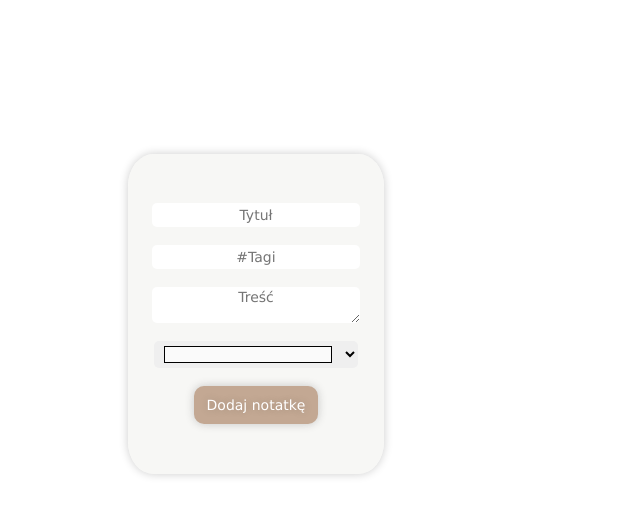
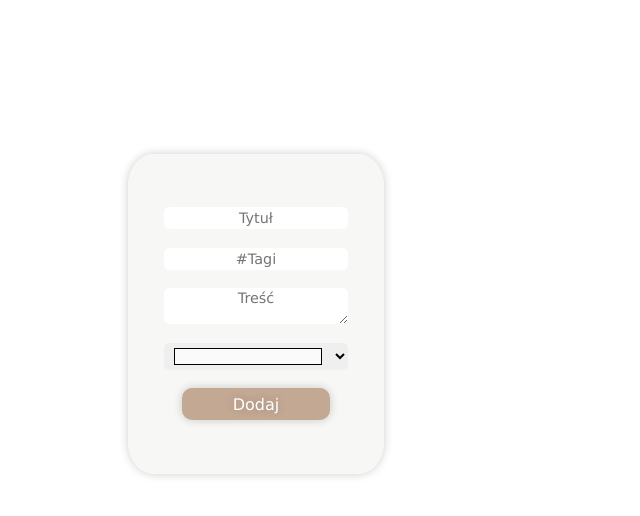
Before and after one commit to KarolinaMatysiak/Js_Labratorium, a plain HTML site: page pages/index.html in a window 1280 px wide. Shown: the whole page, without its empty margins (0-640 px from the left). Drawn offline with Linux system fonts and the light colour scheme.

Commit message:
css changes

```diff
--- a/pages/index.html
+++ b/pages/index.html
@@ -74,7 +74,7 @@
             </datalist>
 
             <button class="form-submit-button" type="submit" >
-              Dodaj notatkę
+              Dodaj
             </button>
           </form>
         </div>
--- a/styles/index.css
+++ b/styles/index.css
@@ -1,5 +1,18 @@
 :root {
+  --font-family: Verdana, sans-serif;
+  --font-size-small: 0.9em;
+  --font-size-medium: 1.1em;
+  --font-size-large: 1.4em;
+  --font-size-submit-button: 1em;
   --shadow: 0 0 10px rgba(0, 0, 0, 0.2);
+  --main-bg-color: rgb(195, 168, 147);
+  --note-hover-bg-color: rgb(159, 157, 157);
+}
+
+*,
+*::before,
+*::after {
+  box-sizing: border-box;
 }
 
 body {
@@ -7,8 +20,8 @@ body {
   background-size: cover;
   background-attachment: fixed;
   height: 100vh;
-  padding: 0%;
-  margin: 0%;
+  margin: 0;
+  font-family: var(--font-family);
 }
 
 .main-container {
@@ -43,11 +56,11 @@ form {
 }
 
 .form-element {
-  width: 115%;
+  width: 100%;
   text-align: center;
   margin-bottom: 10%;
-  font-size: 14px;
-  font-family: Verdana, sans-serif;
+  font-size: var(--font-size-small);
+  font-family: var(--font-family);
   min-height: 7%;
   border-radius: 5px;
   border: none;
@@ -55,45 +68,46 @@ form {
 }
 
 .form-element:hover {
-  transform: scale(1.02);
+  transform: scale(1.05);
 }
 
 textarea {
   max-height: 30%;
-  font-family: Verdana, sans-serif;
+  font-family: var(--font-family);
   resize: vertical;
 }
 
 .form-submit-button {
-  background-color: rgb(195, 168, 147);
+  background-color: var(--main-bg-color);
   border: none;
   color: white;
   border-radius: 10px;
   box-shadow: var(--shadow);
   text-align: center;
   cursor: pointer;
-  font-size: 14px;
+  font-size: var(--font-size-submit-button);
   display: inline-block;
-  height: 12%;
-  width: 70%;
+  height: 10%;
+  width: 80%;
   text-shadow: var(--shadow);
-  font-family: Verdana, sans-serif;
+  font-family: var(--font-family);
   transition: transform 0.2s ease, background-color 0.2s ease;
 }
 
 .form-submit-button:hover {
-  background-color: rgb(150, 146, 146);
+  background-color: var(--note-hover-bg-color);
   transform: scale(1.05);
 }
 
 .notes-container {
-display: flex;
-flex-flow: wrap;
-justify-content: start;
+  display: flex;
+  flex-flow: wrap;
+  justify-content: start;
+  align-items: center;
   width: 60%;
   max-height: 90vh;
   overflow-y: auto;
-  margin:3% 0 ;
+  margin: 3% 0;
 }
 
 .notes {
@@ -103,10 +117,10 @@ justify-content: start;
   align-items: center;
   justify-content: center;
   height: 30%;
-  width:40% ;
+  width: 40%;
   margin: 2% 2%;
   text-shadow: var(--shadow);
-  font-family: Verdana, sans-serif;
+  font-family: var(--font-family);
   overflow: hidden;
   box-shadow: var(--shadow);
   border-radius: 10px;
@@ -118,7 +132,7 @@ justify-content: start;
 
 .notes-content {
   width: 80%;
-  height: 30%;
+  height: auto;
   resize: none;
   overflow: hidden;
   word-wrap: break-word;
@@ -128,12 +142,13 @@ justify-content: start;
   -webkit-box-orient: vertical;
   border: none;
   background: transparent;
-  font-family: inherit;
-  font-size: 0.9em;
+  font-family: var(--font-family);
+  font-size: var(--font-size-small);
   line-height: 1.3;
   padding: 0.2em;
   text-align: center;
 }
+
 
 .notes.expanded .notes-content {
   max-height: 30vh;
@@ -141,16 +156,19 @@ justify-content: start;
   -webkit-line-clamp: unset;
 }
 
+
 .note-header {
   display: flex;
   flex-direction: column;
   align-items: center;
   margin-bottom: 0.5em;
+  align-items: center;
 }
 
 .note-header h3 {
   margin: 0;
-  font-size: 1.1em;
+  font-size: var(--font-size-medium);
+  align-items: center;
 }
 
 .note-header span {
@@ -158,9 +176,10 @@ justify-content: start;
   color: #555;
   opacity: 0.8;
   margin-top: 0.3em;
+  align-items: center;
 }
 
-.note-buttons-container{
+.note-buttons-container {
   position: absolute;
   top: 0.5em;
   right: 0.5em;
@@ -168,7 +187,7 @@ justify-content: start;
   gap: 0.3em;
 }
 
-.note-buttons{
+.note-buttons {
   display: flex;
   justify-content: center;
   align-items: center;
@@ -177,9 +196,8 @@ justify-content: start;
   border-style: outset;
 }
 
-.note-buttons:hover{
+.note-buttons:hover {
   transform: scale(1.02);
-  background-color: rgb(159, 157, 157);
+  background-color: var(--note-hover-bg-color);
   cursor: pointer;
-
 }
```
